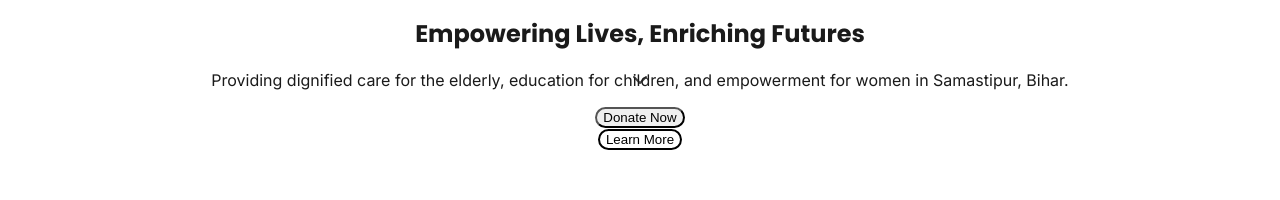
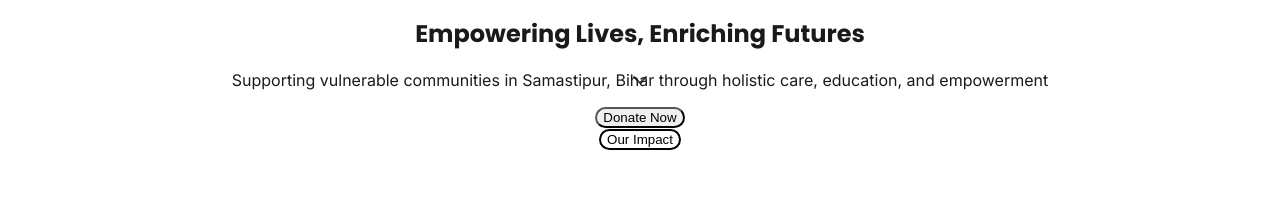
Before and after one commit to PratikGautam-dev/hp_foundation, a Next.js app: page / in a window 1280 px wide. Shown: the part 335-535 px from the top of the page. Built offline with nearby package versions, Linux system fonts and the light colour scheme.

Commit message:
feat: add multi-step donation form, donation page content, and homepage hero section.

```diff
--- a/src/components/home/Hero.tsx
+++ b/src/components/home/Hero.tsx
@@ -44,7 +44,7 @@ export default function Hero() {
                         animate={{ opacity: 1, y: 0 }}
                         transition={{ delay: 0.4, duration: 0.8 }}
                     >
-                        Providing dignified care for the elderly, education for children, and empowerment for women in Samastipur, Bihar.
+                        Supporting vulnerable communities in Samastipur, Bihar through holistic care, education, and empowerment
                     </motion.p>
 
                     <motion.div
@@ -67,7 +67,7 @@ export default function Hero() {
                                 size="lg"
                                 className="w-full sm:w-auto px-8 py-6 text-lg font-semibold bg-transparent text-white border-2 border-white hover:bg-white hover:text-primary-orange hover:-translate-y-1 transition-all duration-300 rounded-full"
                             >
-                                Learn More
+                                Our Impact
                             </Button>
                         </Link>
                     </motion.div>
```
